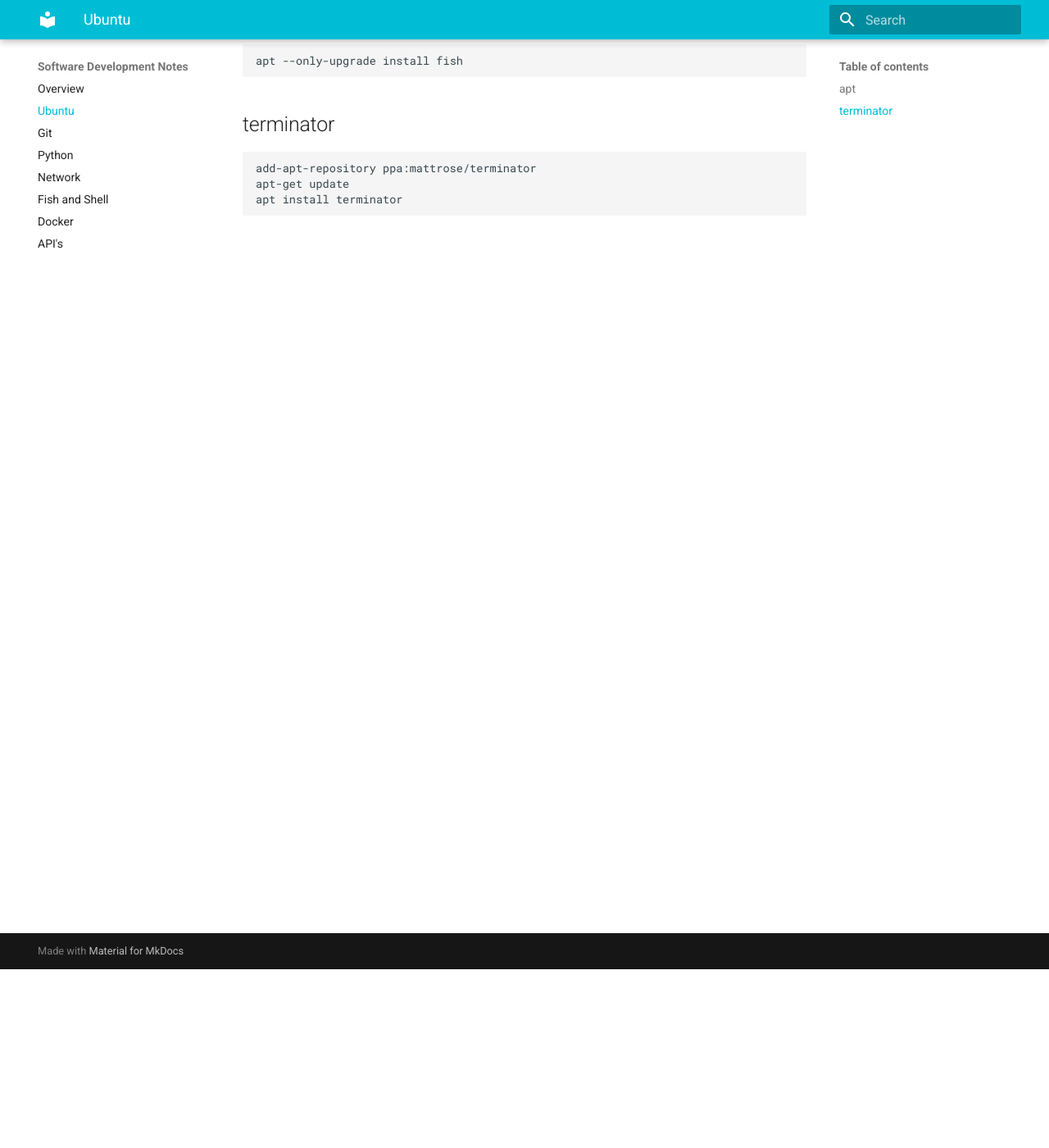
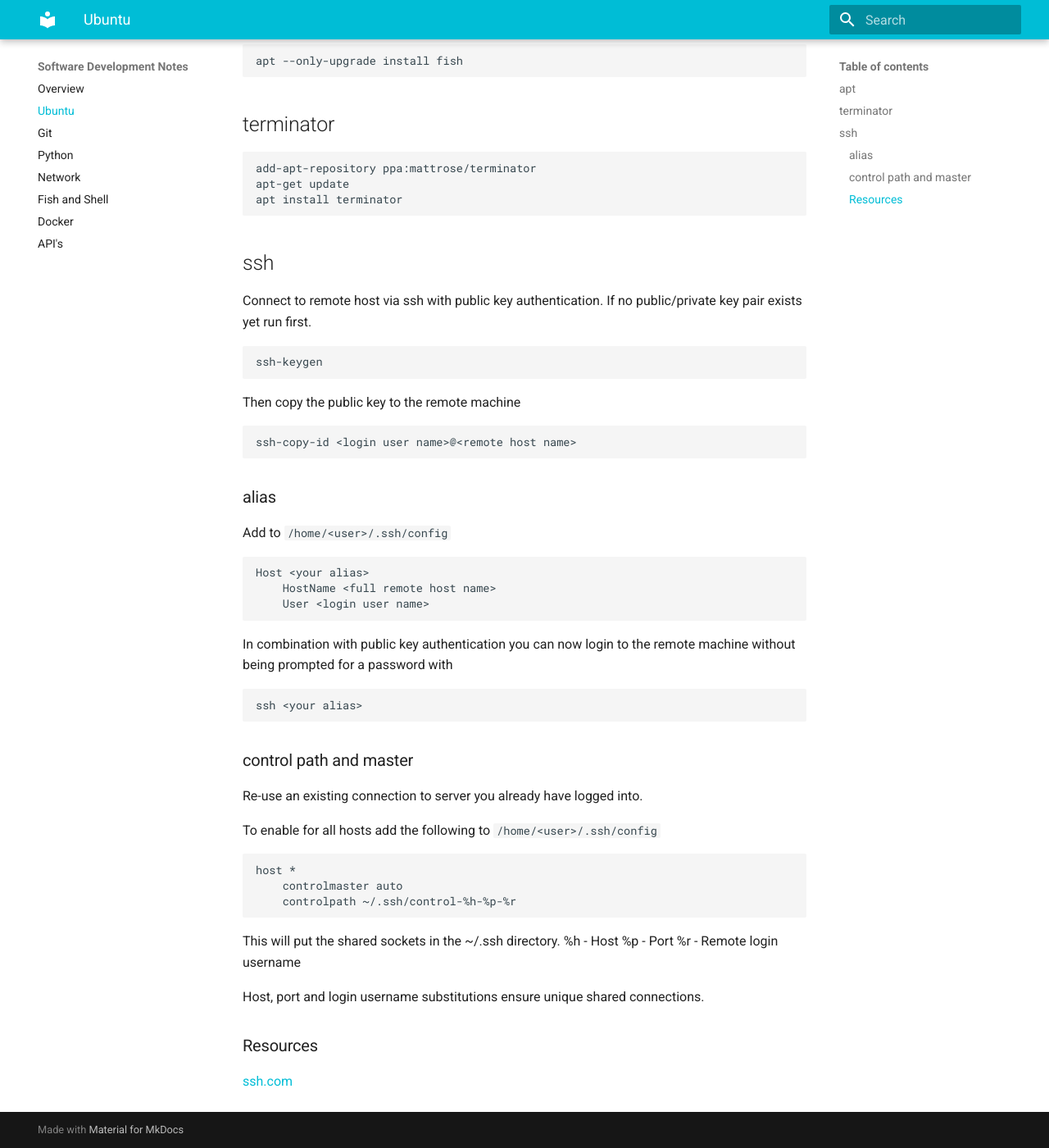
Before and after one commit to larsclaussen/dev-notes, an MkDocs documentation site: the page built from dev_notes/ubuntu.md, in a window 1280 px wide and 1400 px high, scrolled down 218 px. Shown: the whole window at 82% size. Built offline with MkDocs 1.6.1 and Material for MkDocs 9.7.7, drawn with Linux system fonts in a browser that asks for light colours.

Commit message:
date filter fish history, ssh key auth and alias

````diff
--- a/dev_notes/ubuntu.md
+++ b/dev_notes/ubuntu.md
@@ -17,3 +17,58 @@ add-apt-repository ppa:mattrose/terminator
 apt-get update
 apt install terminator
 ```
+
+
+## ssh
+
+Connect to remote host via ssh with public key authentication. If no public/private key pair exists yet run first.
+
+```ssh
+ssh-keygen
+```
+
+Then copy the public key to the remote machine
+
+```shell
+ssh-copy-id <login user name>@<remote host name>
+```
+
+### alias
+
+Add to `/home/<user>/.ssh/config`
+
+```
+Host <your alias>
+    HostName <full remote host name>
+    User <login user name>
+```
+
+In combination with public key authentication you can now login to the remote machine without being prompted for a password with
+
+```ssh
+ssh <your alias>
+```
+
+### control path and master
+
+
+Re-use an existing connection to server you already have logged into.
+
+To enable for all hosts add the following to `/home/<user>/.ssh/config`
+
+```
+host *
+    controlmaster auto
+    controlpath ~/.ssh/control-%h-%p-%r
+```
+
+This will put the shared sockets in the ~/.ssh directory.
+%h - Host
+%p - Port
+%r - Remote login username
+
+Host, port and login username substitutions ensure unique shared connections.
+
+### Resources
+
+[ssh.com](https://www.ssh.com/academy/ssh/)
````
Also changed, not shown: dev_notes/fish.md (+14 -0 lines).
